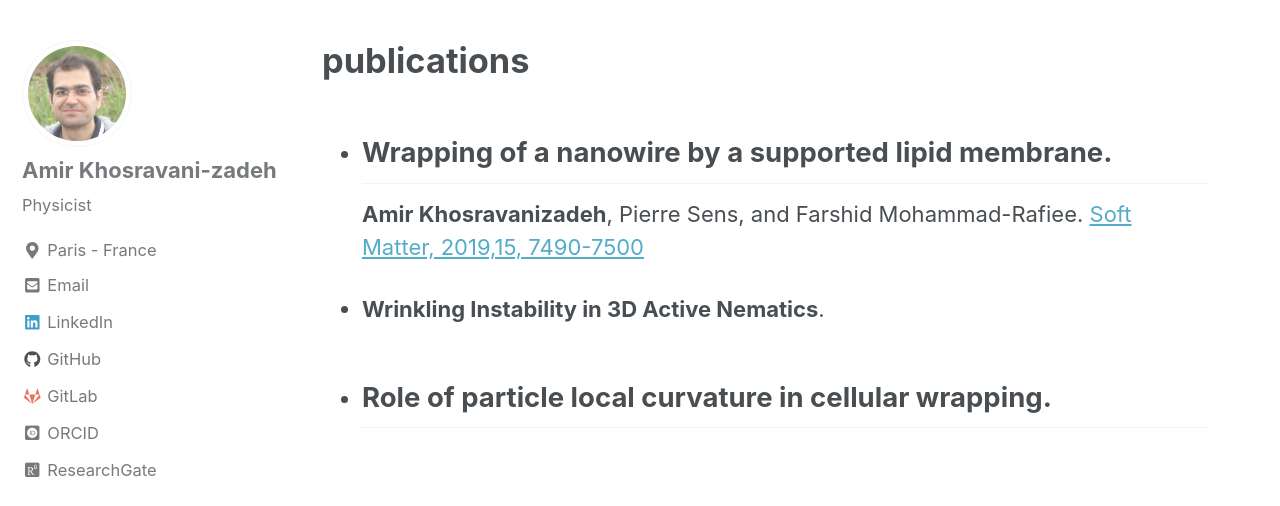
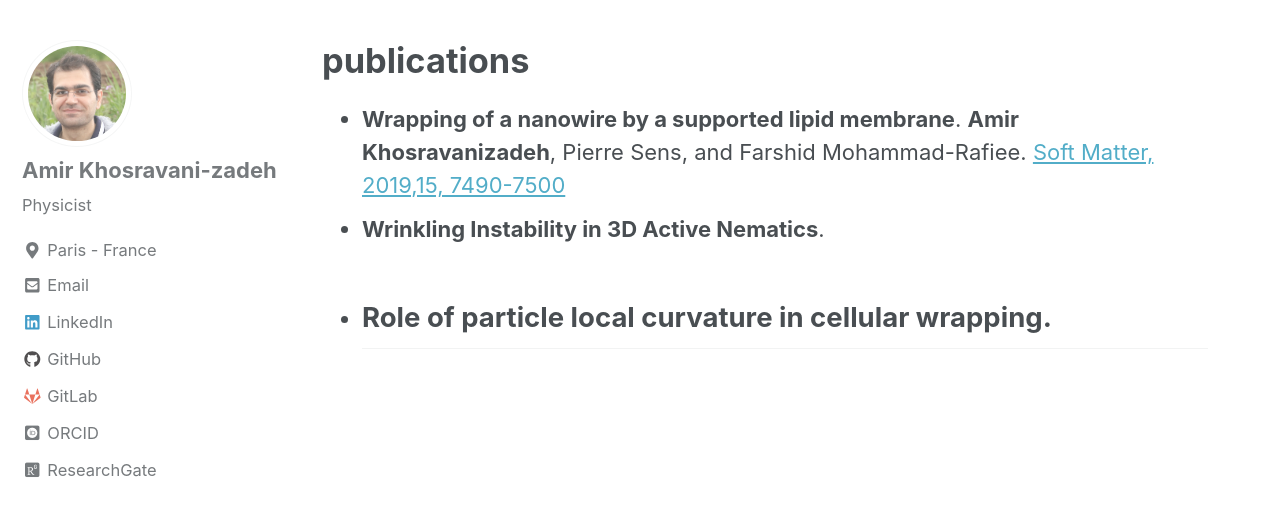
Before and after one commit to amir-khosravanizadeh/amir-khosravanizadeh.github.io, a Jekyll site: the page built from _pages/publications.md, in a window 1280 px wide and 900 px high, cut to the strip 394-900 px from the top of the window. Built offline with Jekyll 4.4.1, drawn with Linux system fonts in a browser that asks for light colours; nearby versions of some CDN libraries; some web fonts are replaced.

```diff
--- a/_pages/publications.md
+++ b/_pages/publications.md
@@ -10,8 +10,7 @@ header:
 
 # publications
 
-- ## Wrapping of a nanowire by a supported lipid membrane.
-   **Amir Khosravanizadeh**,   Pierre Sens,  and  Farshid Mohammad-Rafiee. [Soft Matter, 2019,15, 7490-7500](https://pubs.rsc.org/en/content/articlelanding/2019/SM/C9SM00618D)
+- **Wrapping of a nanowire by a supported lipid membrane**. **Amir Khosravanizadeh**,   Pierre Sens,  and  Farshid Mohammad-Rafiee. [Soft Matter, 2019,15, 7490-7500](https://pubs.rsc.org/en/content/articlelanding/2019/SM/C9SM00618D)
 - **Wrinkling Instability in 3D Active Nematics**.
 - **Role of particle local curvature in cellular wrapping**.
 ---
```
